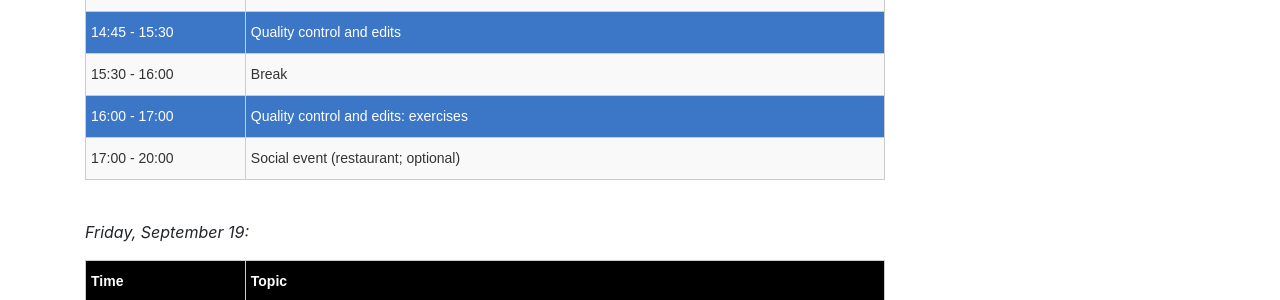
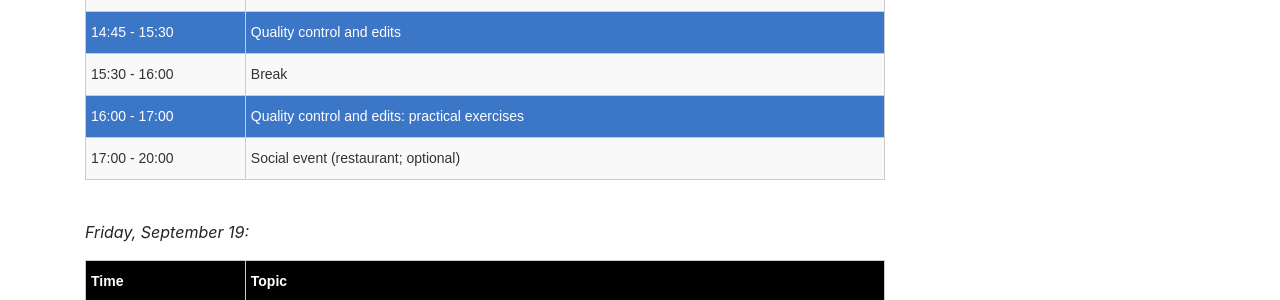
Before and after one commit to Deep-MI/Deep-MI.github.io, a Jekyll site: the page built from events/workshops/fastsurfer-course-2025/schedule.md, in a window 1280 px wide. Shown: the part 1055-1355 px from the top of the page. Built offline with Jekyll 4.4.1, drawn with Linux system fonts in a browser that asks for light colours; nearby versions of some CDN libraries; comment, search, counter and statistics services are not loaded.

Commit message:
Update schedule.md

```diff
--- a/events/workshops/fastsurfer-course-2025/schedule.md
+++ b/events/workshops/fastsurfer-course-2025/schedule.md
@@ -78,7 +78,7 @@ _Thursday, September 18:_
     <tr><td class="tg-white">14:15 - 14:45</td><td class="tg-white">Break</td></tr>
     <tr><td class="tg-lblue">14:45 - 15:30</td><td class="tg-lblue">Quality control and edits</td></tr>
     <tr><td class="tg-white">15:30 - 16:00</td><td class="tg-white">Break</td></tr>
-	<tr><td class="tg-lblue">16:00 - 17:00</td><td class="tg-lblue">Quality control and edits: exercises</td></tr>
+	<tr><td class="tg-lblue">16:00 - 17:00</td><td class="tg-lblue">Quality control and edits: practical exercises</td></tr>
     <tr><td class="tg-white">17:00 - 20:00</td><td class="tg-white">Social event (restaurant; optional)</td></tr>
 </tbody>
 </table>
```
